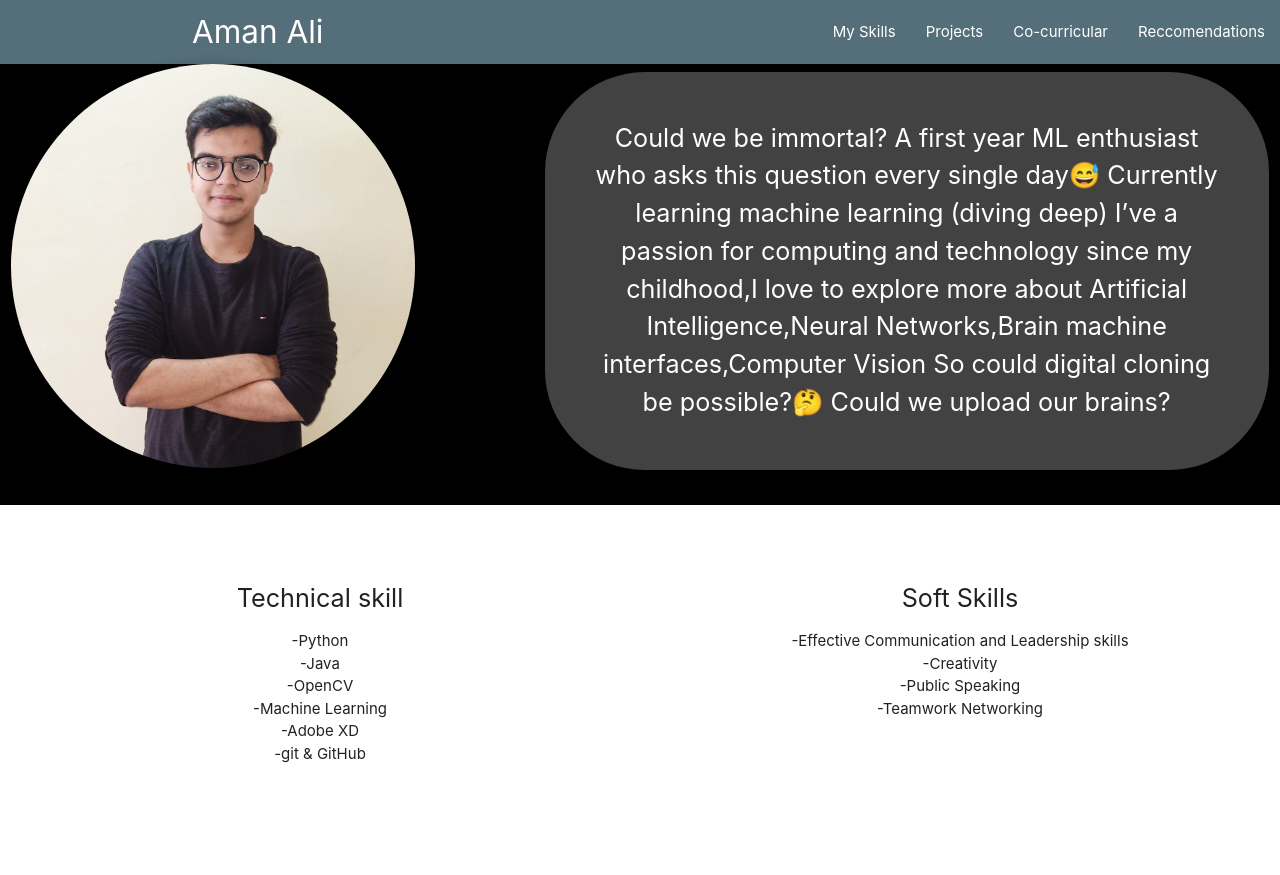
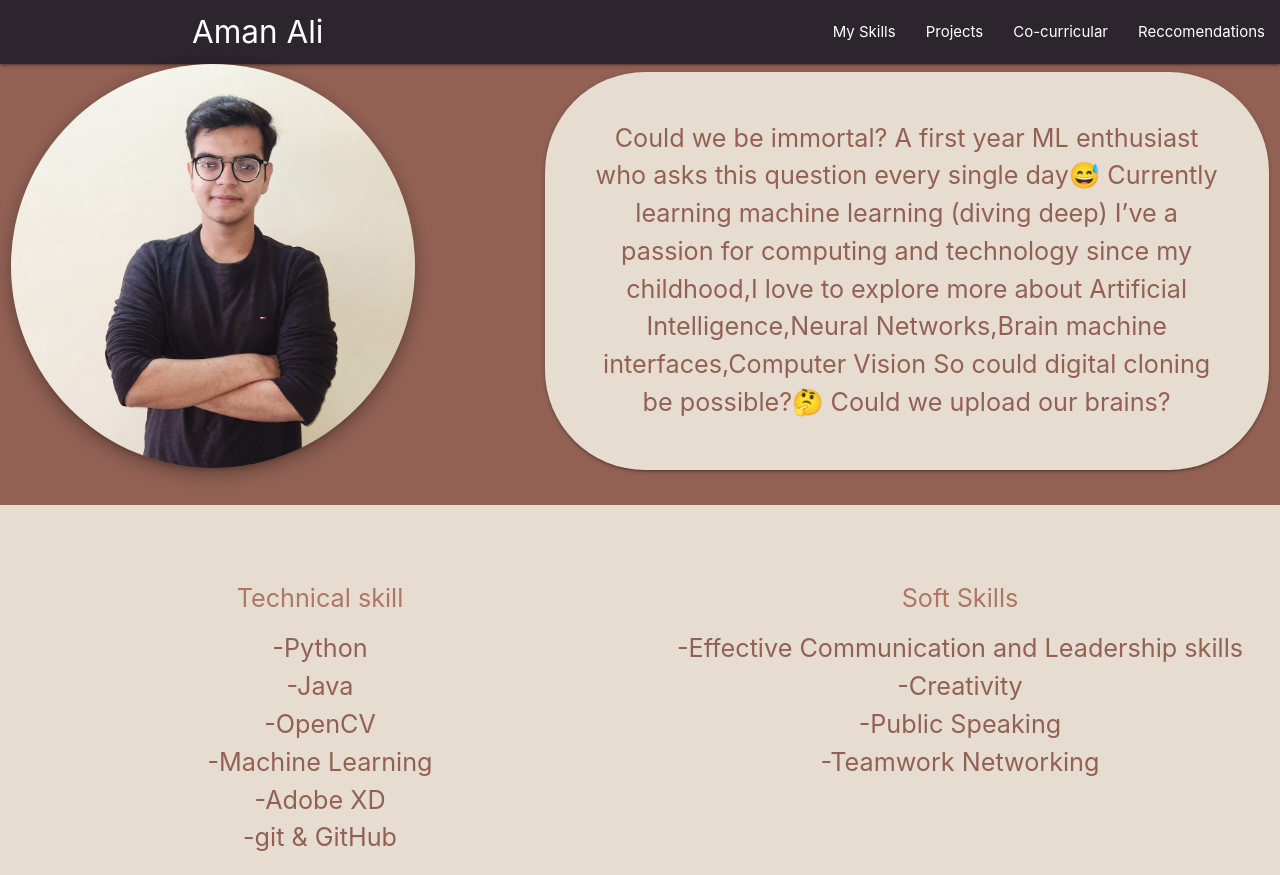
Before and after one commit to ade3l/aman-portfolio, a plain HTML site: page index.html in a window 1280 px wide. Shown: the top 875 px of the page. Drawn offline with nearby package versions, Linux system fonts and the light colour scheme.

Commit message:
Update index.html

```diff
--- a/index.html
+++ b/index.html
@@ -12,18 +12,28 @@
   .img{
     max-height:50px;
   }
-  .card { border-radius : 100px; }
-    body{
+  .card {
+    border-radius : 100px;
+    background-color:#E6DCCF;
+    color:#926154;
+  }
+  nav{
+    background-color:#2C252D;
+  }
+  body{
       overscroll-behavior-x: none;
       overscroll-behavior-y: none;
-      background-color: black;
+      background-color: #926154;
     }
-    section{
+  section{
       padding-top:4vw;
       padding-bottom:4vw;
-      background-color: white;
-
+      background-color: #E6DCCF;
+      color:#926154;
     }
+  .heading{
+    color:#AD7761;
+  }
     /* #projects img{
       max-height: 397px;
       max-width: 220px;
@@ -36,7 +46,8 @@
   </style>
 </head>
 <body>
-  <nav class="nav-wrapper blue-grey darken-1">
+  <!-- ....................-NAVBAR-.................... -->
+  <nav class="nav-wrapper ">
     <div class="container">
       <a href="" class="brand-logo">Aman Ali</a>
     </div>
@@ -54,16 +65,17 @@
       <li><a href="#reccomendations">Reccomendations</a></li>
     </ul>
   </nav>
+
   <div class="row  ">
     <div class="col s12 l4 ">
       <img src="assets/img/aman.jpg" alt="" class="circle responsive-img  z-depth-3" >
     </div>
 
    <div class="col s12 l7 m5 offset-l1 ">
-     <div class="card card-panel grey darken-3" >
+     <div class="card card-panel " style="">
        <div class="card-content valign center">
 
-         <p class="white-text flow-text">Could we be immortal?
+         <p class="flow-text">Could we be immortal?
           A first year ML enthusiast who asks this question every single day😅
           Currently learning machine learning (diving deep)
           I’ve a passion for computing and technology since my childhood,I love to explore more about Artificial Intelligence,Neural Networks,Brain machine interfaces,Computer Vision
@@ -77,24 +89,24 @@
   </div>
   <section class="scrollspy" id="skills">
     <div class="row center">
-      <div class="col s12 l4 offset-l2 pull-l1">
-        <h3 class="flow-text">Technical skill</h3>
+      <div class="col s12 l4 offset-l2 pull-l1 ">
+        <h3 class="heading flow-text">Technical skill</h3>
         <ul>
-          <li>-Python</li>
-          <li>-Java</li>
-          <li>-OpenCV</li>
-          <li>-Machine Learning</li>
-          <li>-Adobe XD</li>
-          <li>-git & GitHub</li>
+          <li class="flow-text">-Python</li>
+          <li class="flow-text">-Java</li>
+          <li class="flow-text">-OpenCV</li>
+          <li class="flow-text">-Machine Learning</li>
+          <li class="flow-text">-Adobe XD</li>
+          <li class="flow-text">-git & GitHub</li>
         </ul>
       </div>
       <div class="col s12 l6">
-        <h3 class="flow-text">Soft Skills</h3>
+        <h3 class="heading flow-text">Soft Skills</h3>
         <ul>
-          <li>-Effective Communication and Leadership skills</li>
-          <li>-Creativity</li>
-          <li>-Public Speaking</li>
-          <li>-Teamwork Networking</li>
+          <li class="flow-text">-Effective Communication and Leadership skills</li>
+          <li class="flow-text">-Creativity</li>
+          <li class="flow-text">-Public Speaking</li>
+          <li class="flow-text">-Teamwork Networking</li>
         </ul>
       </div>
     </div>
@@ -102,7 +114,7 @@
   <section class="scrollspy"  id="reason">
     <div class="row center">
       <div class="col l10 offset-l1">
-        <h3 class="flow-text">Why I want to be a MLSA?</h3>
+        <h3 class="heading flow-text">Why I want to be a MLSA?</h3>
         <p>Being an MLSA would be a dream come true for me.
           My love for Microsoft started when I first attended the Microsoft AI Classroom series.It was there I first learnt how AI works ,we built chatbots and developed simple models for processing and also gained an insight on how we could use the services provided by Azure.
           Azure Cognitive Services became my reason to explore the field of AI and it lead me to use the face API  as an emotion recogniser in our first project Aanchal.
@@ -114,7 +126,7 @@
 
   <section  class="scrollspy"  id="projects">
     <div class="center">
-      <h3 class="flow-text">My Projects</h3>
+      <h3 class="heading flow-text">My Projects</h3>
     </div>
     <br>
     <div class="row valign-wrapper">
@@ -137,20 +149,20 @@
 
   <section class="scrollspy"  id="coCurr">
     <div class="center">
-      <h3 class="flow-text">Co-curricular</h3>
+      <h3 class="heading flow-text">Co-curricular</h3>
     </div>
     <br>
 
     <div class="row">
       <div class="col s6 l4 offset-l2 pull-l1">
         <figure class="center">
-          <img src="assets/img/horizon.png" alt="" class=" responsive-img  z-depth-3" >
+          <img src="assets/img/horizon.png" alt="" class="white circle responsive-img  z-depth-3" >
           <figcaption class="flow-text">HORIZON '21 - EVENT COORDINATOR</figcaption>
         </figure>
       </div>
       <div class="col s6 l4 offset-l2 pull-l1">
         <figure class="center">
-          <img src="assets/img/gssoc.png" alt="" class=" responsive-img  z-depth-3" >
+          <img src="assets/img/gssoc.png" alt="" class="circle responsive-img  z-depth-3" >
           <figcaption class="flow-text">GSSOC '21 - PARTICIPANT</figcaption>
         </figure>
       </div>
@@ -180,23 +192,23 @@
   </section>
   <section class="scrollspy" id="reccomendations">
     <div class="center">
-    <h3>RECCOMENDATIONS<h3>
+    <h3 class="heading flow-text">RECCOMENDATIONS</h3>
     </div>
     <br>
     <div class="row ">
       <div class="col s12 l3 center offset-l1 " >
-        <h4>Deep Gandhi</h4>
-        <h6 ><em>Core Committee Member at Student Technical Community VIT Vellore</em></h6>
+        <h4 class="heading flow-text">Deep Gandhi</h4>
+        <h6 class="heading flow-text"><em>Core Committee Member at Student Technical Community VIT Vellore</em></h6>
         <p>Working with Aman always fascinates me. He is hard working and extremely dedicated to his work. It's always fun discussing tech with him irrespective of the time of the day. It is really fun working with him and he works really well with the team. Participating in workshops and hacks with him, you know he never takes no for an answer. We compliment each other well and ofcourse he's an amazing person to be around. Hope to grow my skill-set with him</p>
       </div>
       <div class="col s12 l3 center offset-l1 pull-l1" style="border-left:2px solid black;border-right:2px solid black">
-        <h4>Hamid Rizvi</h4>
-        <h6><em>Volunteer at SRM Alumni Affairs | Cloud Computing enthusiast</em></h6>
+        <h4 class="heading flow-text">Hamid Rizvi</h4>
+        <h6 class="heading flow-text"><em>Volunteer at SRM Alumni Affairs | Cloud Computing enthusiast</em></h6>
         <p>Aman is a motivated and a forward thinking guy. He is very conscientious and dedicated to his work. He has positive attitude and a desire to produce quality work. I rarely come across real talents who stand out like Aman.</p>
       </div>
       <div class="col s12 l3 center offset-l1 pull-l2">
-        <h4>Dwija Patel</h4>
-        <h6><em>Core Committee Member at Indian Society for Technical EducationVIT Vellore</em></h6>
+        <h4 class="heading flow-text">Dwija Patel</h4>
+        <h6 class="heading flow-text"><em>Core Committee Member at Indian Society for Technical EducationVIT Vellore</em></h6>
         <p>Aman is a very hard working and dedicated person. He is always looking forward to maximise his skills and comes up with really innovative ideas and alternatives. His interest in the domain of AI is a lot appreciated and keeps on finding newer ways to execute his ideas.He is a great teammate and is always willing to help others. He suggests new directions to explore. He is a person with vision and inspires his teammates to strive for the same. I admire the way he looks up to success and hope to work and learn a lot more from him.</p>
       </div>
     </div>
```
